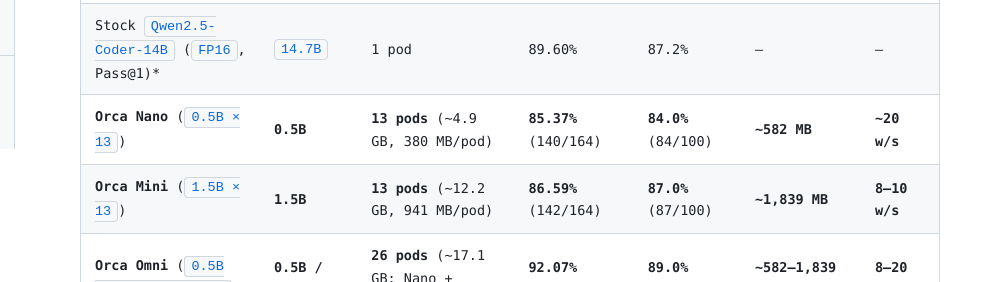
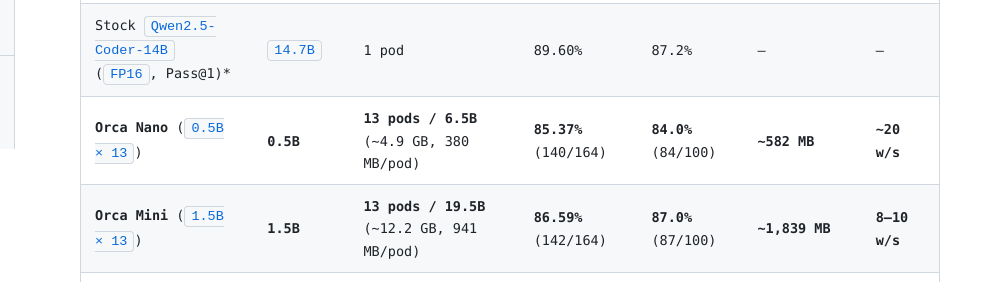
Before and after one commit to nio-labs/nio-orca, a plain HTML site: page docs/index.html in a window 1280 px wide. Shown: the part 651-933 px from the top of the page, 275-1280 px from the left. Drawn offline with nearby package versions, Linux system fonts and the light colour scheme; a web font is replaced by a local one.

Commit message:
docs(bench): show total stored parameter count (6.5B / 19.5B / 26.0B)

```diff
--- a/docs/index.html
+++ b/docs/index.html
@@ -101,9 +101,9 @@
                 <tr><td>Stock <code>Qwen2.5-Coder-3B</code> (<code>FP16</code>)</td><td><code>3.0B</code></td><td>1 pod</td><td>81.10% (133/164)</td><td>74.0% (74/100)</td><td>—</td><td>—</td></tr>
                 <tr><td>Stock <code>Qwen2.5-Coder-7B</code> (<code>INT4</code>)</td><td><code>7.0B</code></td><td>1 pod</td><td>84.15% (138/164)</td><td>84.0% (84/100)</td><td>—</td><td>—</td></tr>
                 <tr><td>Stock <code>Qwen2.5-Coder-14B</code> (<code>FP16</code>, Pass@1)*</td><td><code>14.7B</code></td><td>1 pod</td><td>89.60%</td><td>87.2%</td><td>—</td><td>—</td></tr>
-                <tr><td><strong>Orca Nano</strong> (<code>0.5B × 13</code>)</td><td><strong>0.5B</strong></td><td><strong>13 pods</strong> (~4.9 GB, 380 MB/pod)</td><td><strong>85.37%</strong> (140/164)</td><td><strong>84.0%</strong> (84/100)</td><td><strong>~582 MB</strong></td><td><strong>~20 w/s</strong></td></tr>
-                <tr><td><strong>Orca Mini</strong> (<code>1.5B × 13</code>)</td><td><strong>1.5B</strong></td><td><strong>13 pods</strong> (~12.2 GB, 941 MB/pod)</td><td><strong>86.59%</strong> (142/164)</td><td><strong>87.0%</strong> (87/100)</td><td><strong>~1,839 MB</strong></td><td><strong>8–10 w/s</strong></td></tr>
-                <tr><td><strong>Orca Omni</strong> (<code>0.5B Fast → 1.5B Esc.</code>)</td><td><strong>0.5B / 1.5B</strong></td><td><strong>26 pods</strong> (~17.1 GB: Nano + Mini)</td><td><strong>92.07%</strong> (151/164)</td><td><strong>89.0%</strong> (89/100)</td><td><strong>~582–1,839 MB</strong></td><td><strong>8–20 w/s</strong></td></tr>
+                <tr><td><strong>Orca Nano</strong> (<code>0.5B × 13</code>)</td><td><strong>0.5B</strong></td><td><strong>13 pods / 6.5B</strong> (~4.9 GB, 380 MB/pod)</td><td><strong>85.37%</strong> (140/164)</td><td><strong>84.0%</strong> (84/100)</td><td><strong>~582 MB</strong></td><td><strong>~20 w/s</strong></td></tr>
+                <tr><td><strong>Orca Mini</strong> (<code>1.5B × 13</code>)</td><td><strong>1.5B</strong></td><td><strong>13 pods / 19.5B</strong> (~12.2 GB, 941 MB/pod)</td><td><strong>86.59%</strong> (142/164)</td><td><strong>87.0%</strong> (87/100)</td><td><strong>~1,839 MB</strong></td><td><strong>8–10 w/s</strong></td></tr>
+                <tr><td><strong>Orca Omni</strong> (<code>0.5B Fast → 1.5B Esc.</code>)</td><td><strong>0.5B / 1.5B</strong></td><td><strong>26 pods / 26.0B</strong> (~17.1 GB: Nano + Mini)</td><td><strong>92.07%</strong> (151/164)</td><td><strong>89.0%</strong> (89/100)</td><td><strong>~582–1,839 MB</strong></td><td><strong>8–20 w/s</strong></td></tr>
               </tbody>
             </table>
           </div>
```
Also changed, not shown: 1 other file.
